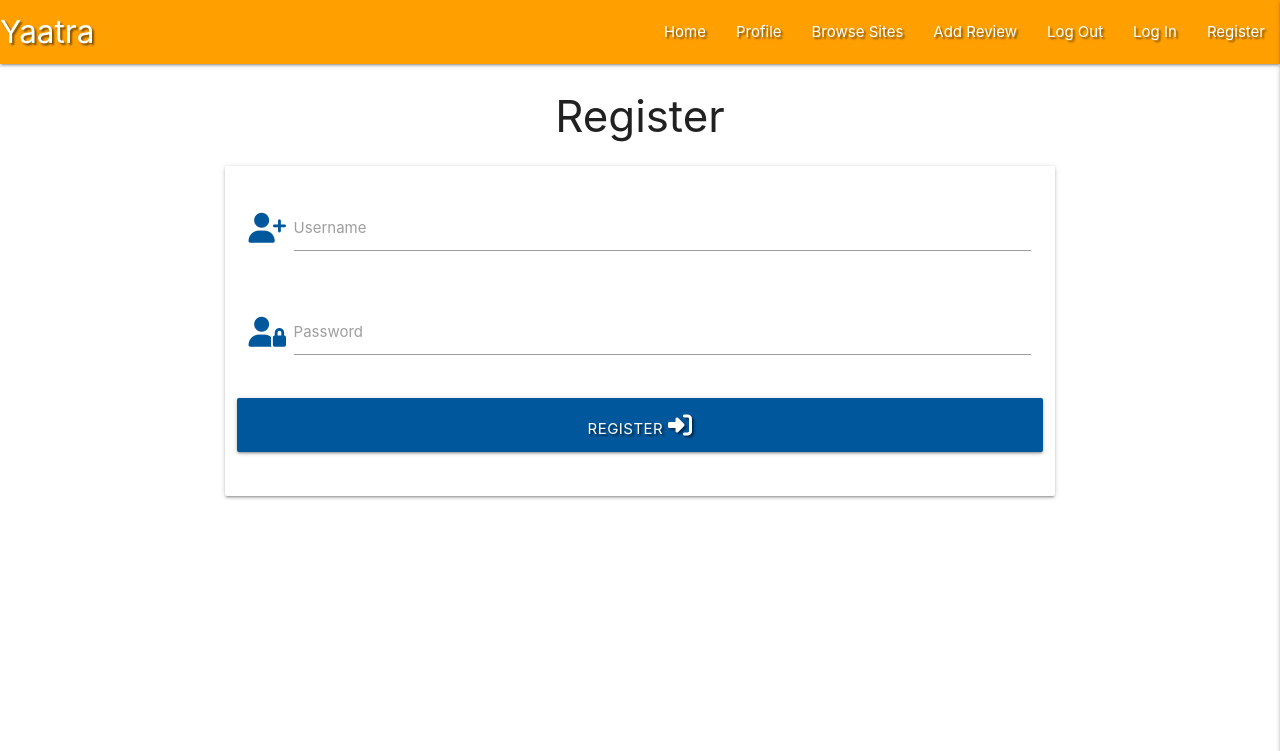
After one commit to ashwinsel/Milestone-Project-3-Yatra, a Flask app: page /register in a window 1280 px wide. The commit adds this page. Shown: the top 751 px of the page. Run offline with Flask 3, Linux system fonts and the light colour scheme; some libraries are stand-ins or nearby versions.

Commit message:
Favicon added

```diff
--- a/app.py
+++ b/app.py
@@ -4,6 +4,7 @@ from flask import (
     redirect, request, session, url_for)
 from flask_pymongo import PyMongo
 from bson.objectid import ObjectId
+from werkzeug.security import generate_password_hash, check_password_hash
 if os.path.exists("env.py"):
     import env
 
@@ -24,6 +25,11 @@ def get_locations():
     return render_template("locations.html", locations=locations)
 
 
+@app.route("/register", methods=["GET", "POST"])
+def register():
+    return render_template("register.html")
+
+
 if __name__ == "__main__":
     app.run(host=os.environ.get("IP"),
             port=int(os.environ.get("PORT")),
--- a/templates/base.html
+++ b/templates/base.html
@@ -1,15 +1,32 @@
+<!--
+    MILESTONE PROJECT 3 by Ashwinkarthik Selvaraj
+    "Yaatra - Spiritual Tour Guide"
+    - - - - - - - - - - - - - - - - - - - -
+-->
+
 <!DOCTYPE html>
 <html lang="en">
 <head>
     <meta charset="UTF-8">
     <meta name="viewport" content="width=device-width, initial-scale=1.0">
+    <!-- Site Metadata -->
+    <meta name="description"
+        content="The primary purpose of this platform is to connect spiritual travellers, tour operators, and cultural enthusiasts,
+            offering a space to share and discover detailed reviews of spiritual journeys. By focusing on the unique aspects of spiritual
+            and religious travel, the platform aims to stand out from other travel review websites.">
+    <meta name="keywords"
+        content="spiritual, travel, religious sites, india, deity, tour, travel review, , The Full Guide To Spiritual Tourism In India, sacred">
+    <meta name="author" content="Ashwinkarthik Selvaraj">
+    <!-- Font-Awesome Cdn-->
     <link rel="stylesheet" href="https://cdnjs.cloudflare.com/ajax/libs/font-awesome/6.6.0/css/all.min.css"
         integrity="sha512-Kc323vGBEqzTmouAECnVceyQqyqdsSiqLQISBL29aUW4U/M7pSPA/gEUZQqv1cwx4OnYxTxve5UMg5GT6L4JJg==" crossorigin="anonymous" referrerpolicy="no-referrer" type="text/css">
+    <!-- Materialize Cdn and Styles -->
     <link rel="stylesheet" href="https://cdnjs.cloudflare.com/ajax/libs/materialize/1.0.0/css/materialize.min.css" type="text/css">
     <link rel="stylesheet" href="{{ url_for('static', filename='css/style.css') }}" type="text/css">
     {% block styles %}
     {% endblock %}
     <title>Yatra Spiritual Tours</title>
+    <link rel="icon" type="image/x-icon" href="{{ url_for('static', filename='img/chakra.png') }}">
 </head>
 <body>
 
@@ -26,7 +43,7 @@
                     <li><a href="#">Add Review</a></li>
                     <li><a href="#">Log Out</a></li>
                     <li><a href="#">Log In</a></li>
-                    <li><a href="#">Register</a></li>
+                    <li><a href="{{ url_for('register') }}">Register</a></li>
                 </ul>
             </div>
         </nav>
@@ -40,7 +57,7 @@
             <li><a href="#">Add Review</a></li>
             <li><a href="#">Log Out</a></li>
             <li><a href="#">Log In</a></li>
-            <li><a href="#">Register</a></li>
+            <li><a href="{{ url_for('register') }}">Register</a></li>
         </ul>
     </header>
 
--- /dev/null
+++ b/templates/register.html
@@ -0,0 +1,36 @@
+{% extends "base.html" %}
+{% block content %}
+
+<h3 class="center-align">Register</h3>
+
+    <div class="row">
+        <form class="col s12 m8 offset-m2" method="POST" action="{{ url_for('register') }}">
+            <div class="card-panel">
+                <!-- username -->
+                <div class="row">
+					<div class="input-field col s12">
+						<i class="fas fa-user-plus prefix light-blue-text text-darken-4"></i>
+						<input id="username" name="username" type="text" class="validate">
+						<label for="username">Username</label>
+					</div>
+                </div>
+                <!-- passowrd -->
+                <div class="row">
+                    <div class="input-field col s12">
+						<i class="fas fa-user-lock prefix light-blue-text text-darken-4"></i>
+                        <input id="password" name="password" type="password" class="validate">
+                        <label for="password">Password</label>
+                    </div>
+                </div>
+                <!-- register -->
+                <div class="row">
+                    <button type="submit" class="col s12 btn-large light-blue darken-4 text-shadow">
+                        Register <i class="fas fa-sign-in-alt"></i>
+                    </button>
+                </div>
+            </div>
+        </form>
+    </div>
+
+
+{% endblock %}
```
Also changed, not shown: static/img/chakra.png (added).
